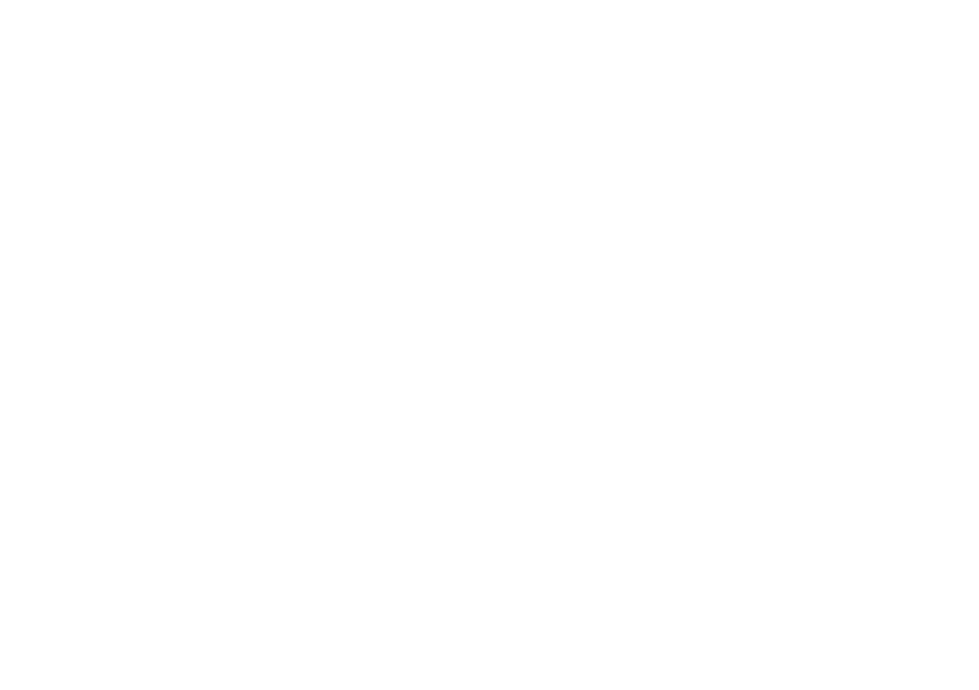
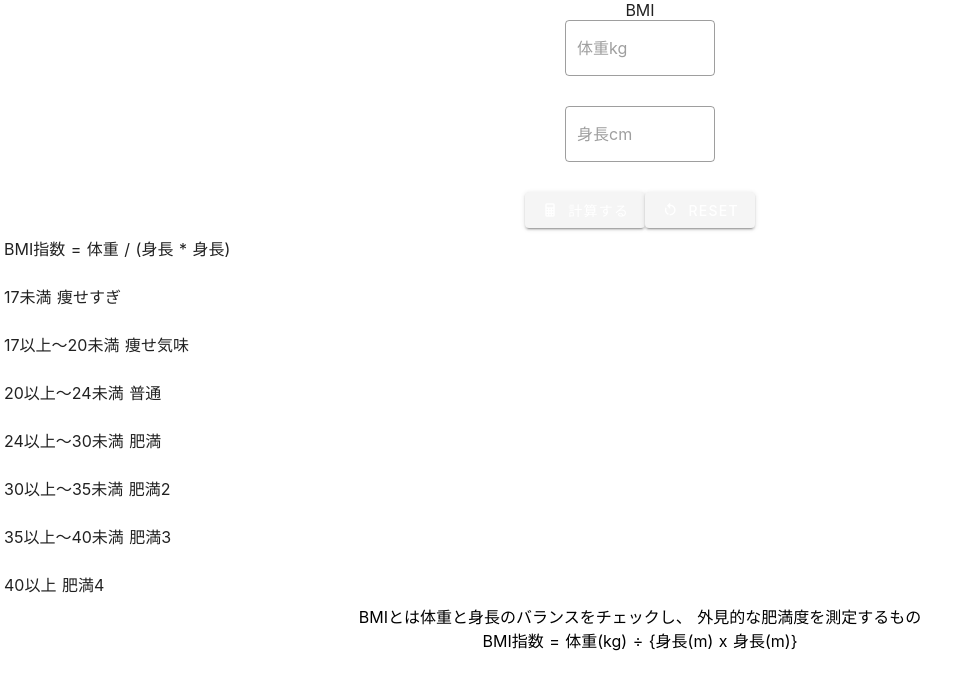
Before and after one commit to ariju/record, a Nuxt app: page /bmi in a window 1280 px wide. Before the commit this address had no page. Shown: the top 690 px of the page, without its empty margins (0-979 px from the left). Built offline with nearby package versions, Linux system fonts and the light colour scheme.

Commit message:
bmiページの作成

```diff
--- /dev/null
+++ b/components/Bmi.vue
@@ -0,0 +1,113 @@
+<template>
+  <v-main>
+    <v-item-group mandatory>
+      <v-sheet class="display-2 pt-10"> BMI </v-sheet>
+      <v-form class="pa-5">
+        <v-text-field
+        v-model="weight"
+        outlined
+        type="text"
+        placeholder="体重kg"
+        style="width:150px"
+        ></v-text-field>
+        <v-text-field
+        v-model="height"
+        outlined
+        type="text"
+        placeholder="身長cm"
+        style="width:150px"
+        ></v-text-field>
+      </v-form>
+      <v-btn @click="calculate" color="primary">
+        <v-icon left small>mdi-calculator</v-icon>
+        計算する</v-btn
+      >
+      <v-btn href="#" @click.prevent="reset()" color="error">
+        <v-icon left small>mdi-restart</v-icon>
+        Reset
+      </v-btn>
+      <div v-if="result" class="ma-5 headline">
+        BMI結果 : {{ Math.floor(result * 10) / 10 }}
+        <div>
+          <div>標準体重 : {{ Math.floor(standard * 10) / 10 }}</div>
+          <div class="pr-13">
+            適正体重まで :
+            {{ Math.floor(Appropriate * 10) / 10 }}
+          </div>
+          <div class="pr-5">肥満度判定 : {{ Judgment }}</div>
+        </div>
+      </div>
+      <div v-if="error">{{ error }}</div>
+      <v-row class="justify-center">
+        <v-list>
+          <v-list-item>BMI指数 = 体重 / (身長 * 身長)</v-list-item>
+          <v-list-item>17未満 痩せすぎ</v-list-item>
+          <v-list-item>17以上〜20未満 痩せ気味</v-list-item>
+          <v-list-item>20以上〜24未満 普通</v-list-item>
+          <v-list-item>24以上〜30未満 肥満</v-list-item>
+          <v-list-item>30以上〜35未満 肥満2</v-list-item>
+          <v-list-item>35以上〜40未満 肥満3</v-list-item>
+          <v-list-item>40以上 肥満4</v-list-item>
+        </v-list>
+      </v-row>
+
+      <p>
+        BMIとは体重と身長のバランスをチェックし、 外見的な肥満度を測定するもの
+        <br />
+        BMI指数 = 体重(kg) ÷ {身長(m) x 身長(m)}
+      </p>
+    </v-item-group>
+  </v-main>
+</template>
+
+<script>
+export default {
+  name: "bmi",
+  data() {
+    return {
+      drawer: null,
+      weight: "",
+      height: "",
+      result: "",
+      error: "",
+      Judgment: "",
+      standard: "",
+      Appropriate: "",
+    };
+  },
+  methods: {
+    calculate() {
+      if (this.weight && this.height) {
+        this.height = this.height / 100;
+        this.result = this.weight / (this.height * this.height);
+        this.error = "";
+      } else {
+        this.error = "体重と身長を入力してください！";
+      }
+      this.standard = this.height * this.height * 22;
+      this.Appropriate = this.standard - this.weight;
+      if (this.result <= "17") {
+        this.Judgment = "痩せすぎ";
+      } else if (this.result <= "20") {
+        this.Judgment = "痩せ気味";
+      } else if (this.result <= "24") {
+        this.Judgment = "普通";
+      } else if (this.result <= "30") {
+        this.Judgment = "肥満";
+      } else if (this.result <= "35") {
+        this.Judgment = "肥満2";
+      } else if (this.result <= "40") {
+        this.Judgment = "肥満3";
+      } else if (this.result >= "40") {
+        this.Judgment = "肥満4";
+      }
+    },
+    reset() {
+      this.height = "";
+      this.weight = "";
+      this.result = "";
+      this.error = "";
+    },
+  },
+};
+</script>
--- /dev/null
+++ b/pages/bmi.vue
@@ -0,0 +1,18 @@
+<template>
+  <v-row>
+    <v-col align="center" justify="center">
+      <Bmi />
+    </v-col>
+  </v-row>
+</template>
+
+<script>
+import Bmi from "~/components/Bmi";
+
+export default {
+  layout: "main",
+  components: {
+    Bmi
+  }
+};
+</script>
```
